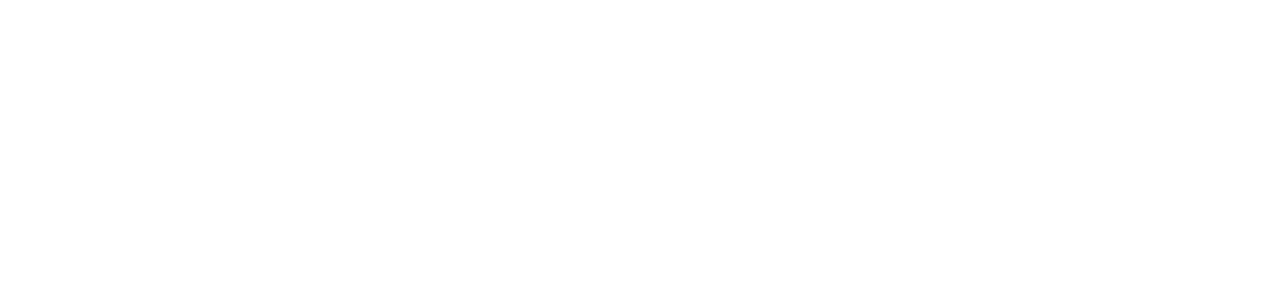
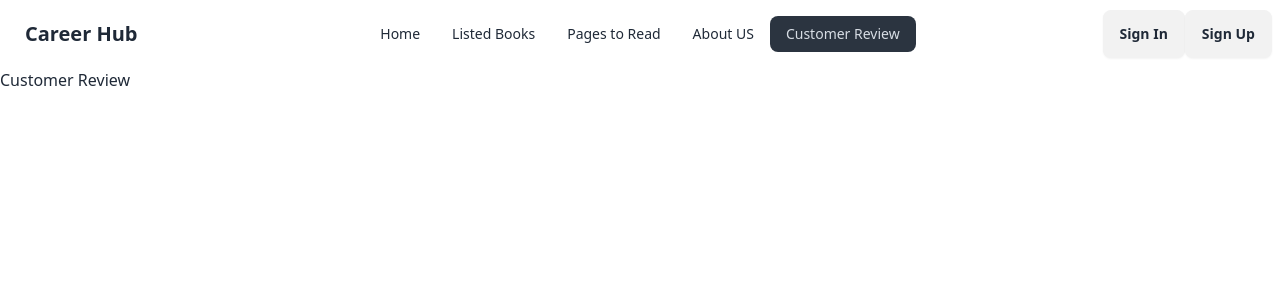
Before and after one commit to kamrul-huda/B9A8-BOOK-VIBE, a React (Vite) app: page /customerReview in a window 1280 px wide. Before the commit this address had no page. Shown: the top 300 px of the page. Built offline with nearby package versions, Linux system fonts and the light colour scheme.

Commit message:
added error page & customer review page

```diff
--- /dev/null
+++ b/src/Components/CustomerReview/CustomerReview.jsx
@@ -0,0 +1,11 @@
+import React from "react";
+
+const CustomerReview = () => {
+  return (
+    <div>
+      <h2>Customer Review</h2>
+    </div>
+  );
+};
+
+export default CustomerReview;
--- a/src/Components/ErrorPage/ErrorPage.jsx
+++ b/src/Components/ErrorPage/ErrorPage.jsx
@@ -1,5 +1,27 @@
+import { Link, useRouteError } from "react-router-dom";
+
 const ErrorPage = () => {
-  return <div></div>;
+  const error = useRouteError();
+  return (
+    <div>
+      <h2>Ooops..!!!</h2>
+      <p>Sorry, an unexpected error has occurred.</p>
+      <p>
+        <i>{error.statusText || error.message}</i>
+      </p>
+      <Link to="/">
+        <button>Go Back Home</button>
+      </Link>
+      {/* {error.status === 404 && (
+        <div>
+          <h3>Page not found</h3>
+          <Link to="/">
+            <button>Go Back Home</button>
+          </Link>
+        </div>
+      )} */}
+    </div>
+  );
 };
 
 export default ErrorPage;
--- a/src/Components/Header/Header.jsx
+++ b/src/Components/Header/Header.jsx
@@ -13,10 +13,10 @@
         <NavLink to="/pagesToRead">Pages to Read</NavLink>
       </li>
       <li>
-        <NavLink to="/aboutUS">Statistics</NavLink>
+        <NavLink to="/aboutUS">About US</NavLink>
       </li>
       <li>
-        <NavLink to="/blogs">Blogs</NavLink>
+        <NavLink to="/customerReview">Customer Review</NavLink>
       </li>
     </>
   );
--- a/src/main.jsx
+++ b/src/main.jsx
@@ -9,6 +9,7 @@
 import BookDetail from "./Components/BookDetail/BookDetail";
 import AboutUS from "./Components/AboutUS/AboutUS";
 import ErrorPage from "./Components/ErrorPage/ErrorPage";
+import CustomerReview from "./Components/CustomerReview/CustomerReview";
 
 const router = createBrowserRouter([
   {
@@ -39,6 +40,10 @@
         path: "/aboutUS",
         element: <AboutUS></AboutUS>,
       },
+      {
+        path: "/customerReview",
+        element: <CustomerReview></CustomerReview>,
+      },
     ],
   },
 ]);
```
